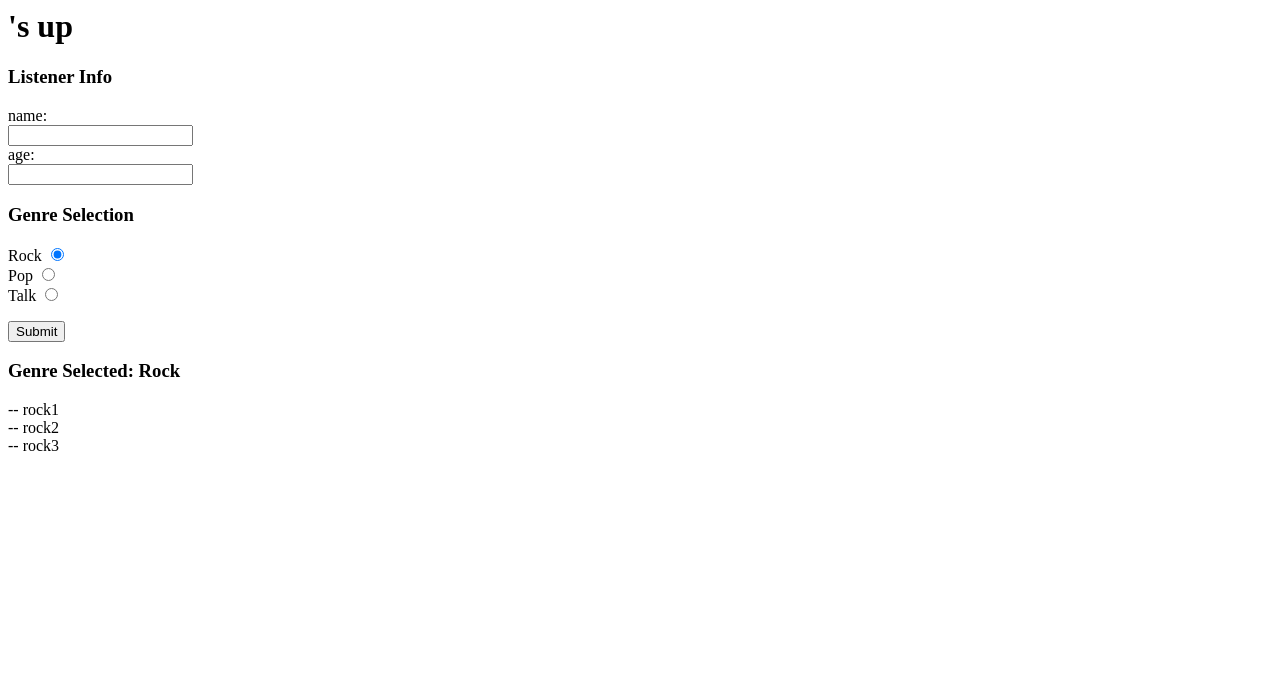
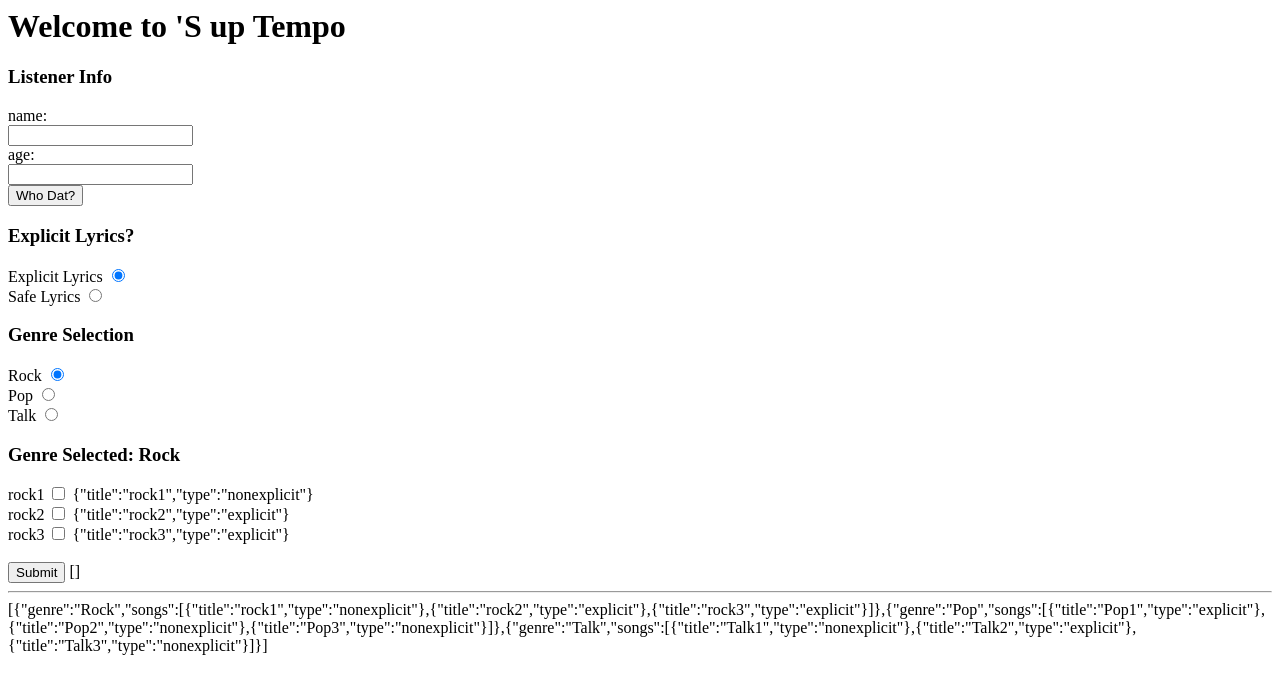
Before and after one commit to ChildeRowland/nycda_angularjs_102, a plain HTML site: page Workshop3/index.html in a window 1280 px wide. Drawn offline with nearby package versions, Linux system fonts and the light colour scheme.

Commit message:
WS3 generate playlist

```diff
--- a/Workshop3/index.html
+++ b/Workshop3/index.html
@@ -21,6 +21,32 @@
 						<input type="number"
 						       ng-model="ctrl.user.age">
 					</div>
+					<div>
+						<input type="submit"
+							   value="Who Dat?"
+							   ng-click="ctrl.user.addUser(ctrl.user.name, ctrl.user.age)">
+					</div>
+				</form>
+			</div>
+
+			<div>
+				<h3>Explicit Lyrics?</h3>
+				<form>
+					<div>
+						<label>Explicit Lyrics</label>
+						<input type="radio"
+							   name="explicitSelect"
+							   value="explicit"
+							   ng-model="ctrl.lyricType">
+					</div>
+					<div>
+						<label>Safe Lyrics</label>
+						<input type="radio"
+						 	   name="explicitSelect"
+						 	   value="safe"
+						 	   ng-model="ctrl.lyricType"
+						 	   ng-change="ctrl.music.removeExplicit()">
+					</div>
 				</form>
 			</div>
 
@@ -37,13 +63,24 @@
 				</form>
 			</div>
 
-			<button ng-click="ctrl.user.update(ctrl.user.name, ctrl.user.age)">Submit</button>
-
 			<h3>Genre Selected: {{ ctrl.genreList[ctrl.genreListIndex] }}</h3>
 			<div ng-repeat="song in ctrl.music.masterList[ctrl.genreListIndex].songs">
-				-- {{ song.title }}
+				<label ng-bind="song.title"
+				       ng-if="ctrl.music.isNonExplicit(ctrl.genreListIndex, $index, ctrl.lyricType)">
+				</label>
+				<input type="checkbox"
+					   ng-model="song.selected"
+					   ng-if="ctrl.music.isNonExplicit(ctrl.genreListIndex, $index, ctrl.lyricType)">
 
-			</div>
+					   {{ ctrl.music.masterList[ctrl.genreListIndex].songs[$index] }}
+			</div><br>
+
+			<button ng-click="ctrl.createPlayList()">Submit</button>
+
+			{{ ctrl.summary }}
+
+			<hr>
+			{{ ctrl.music.masterList }}<br>
 
 		</div>
 	</body>
--- a/Workshop3/index.js
+++ b/Workshop3/index.js
@@ -8,7 +8,7 @@ angular.module('playListApp', [])
 		//this.playList = []
 	}
 
-	User.prototype.update = function(name, age) {
+	User.prototype.addUser = function(name, age) {
 		this.name = name;
 		this.age = age;
 		console.log(this.name, this.age);
@@ -23,21 +23,21 @@ angular.module('playListApp', [])
 		this.masterList = [
 			{ genre: "Rock",
 				songs: [
-					{ title: "rock1", type: "nonexplicit", selected: false },
-					{ title: "rock2", type: "explicit", selected: false },
-					{ title: "rock3", type: "explicit", selected: false }
+					{ title: "rock1", type: "nonexplicit" },
+					{ title: "rock2", type: "explicit" },
+					{ title: "rock3", type: "explicit" }
 			]},
 			{ genre: "Pop",
 				songs: [
-					{ title: "Pop1", type: "explicit", selected: false },
-					{ title: "Pop2", type: "nonexplicit", selected: false },
-					{ title: "Pop3", type: "explicit", selected: false }
+					{ title: "Pop1", type: "explicit" },
+					{ title: "Pop2", type: "nonexplicit" },
+					{ title: "Pop3", type: "nonexplicit" }
 			]},
 			{ genre: "Talk",
 				songs: [
-					{ title: "Talk1", type: "nonexplicit", selected: false },
-					{ title: "Talk2", type: "explicit", selected: false },
-					{ title: "Talk3", type: "explicit", selected: false }
+					{ title: "Talk1", type: "nonexplicit" },
+					{ title: "Talk2", type: "explicit" },
+					{ title: "Talk3", type: "nonexplicit" }
 			]}
 		]
 	}
@@ -50,6 +50,44 @@ angular.module('playListApp', [])
 		return array;
 	}
 
+	Music.prototype.addSong = function() {
+		array = [];
+		for ( index in this.masterList ) {
+
+			for ( idx in this.masterList[index].songs ) {
+
+				if ( this.masterList[index].songs[idx].selected === true ) {
+					array.push( this.masterList[index].songs[idx] );
+				}
+			}
+		}
+		for ( index in array ) {
+			delete array[index].selected;
+		}
+		console.log(array);
+		return array;
+	}
+
+	Music.prototype.isNonExplicit = function(index, idx, lyricType) {
+		var songObject = this.masterList[index].songs[idx]
+		if ( songObject.type === "nonexplicit" ||
+			( songObject.type === "explicit" && lyricType === "explicit" ) ) {
+			return true;
+		}
+	}
+
+	Music.prototype.removeExplicit = function() {
+		for ( index in this.masterList) {
+			for ( idx in this.masterList[index].songs ) {
+				if ( this.masterList[index].songs[idx].selected === true &&
+			     	 this.masterList[index].songs[idx].type === "explicit" ) {
+
+						this.masterList[index].songs[idx].selected = false;
+				}
+			}
+		}
+	}
+
 	return Music;
 
 })
@@ -59,18 +97,17 @@ angular.module('playListApp', [])
 	self.user = new UserDTO;
 	self.music = new MusicDTO;
 
+	// Gather the genres into an array and set the default index to 0.
 	self.genreList = self.music.getGenres();
-	console.log(self.genreList);
+	self.genreListIndex = 0;
 
-	self.welcome = "'s up";
-
-	self.updateSelection = function(boolean) {
-		console.log(boolean);
+	self.createPlayList = function() {
+		self.summary = self.music.addSong()
 	}
 
-	self.genreListIndex = 0;
+	self.summary = [];
 
-	self.selected = [];
-	console.log(self.music.masterList[0].songs[0]);
+	self.lyricType = "explicit";
 
+	self.welcome = "Welcome to 'S up Tempo";
 })
```
